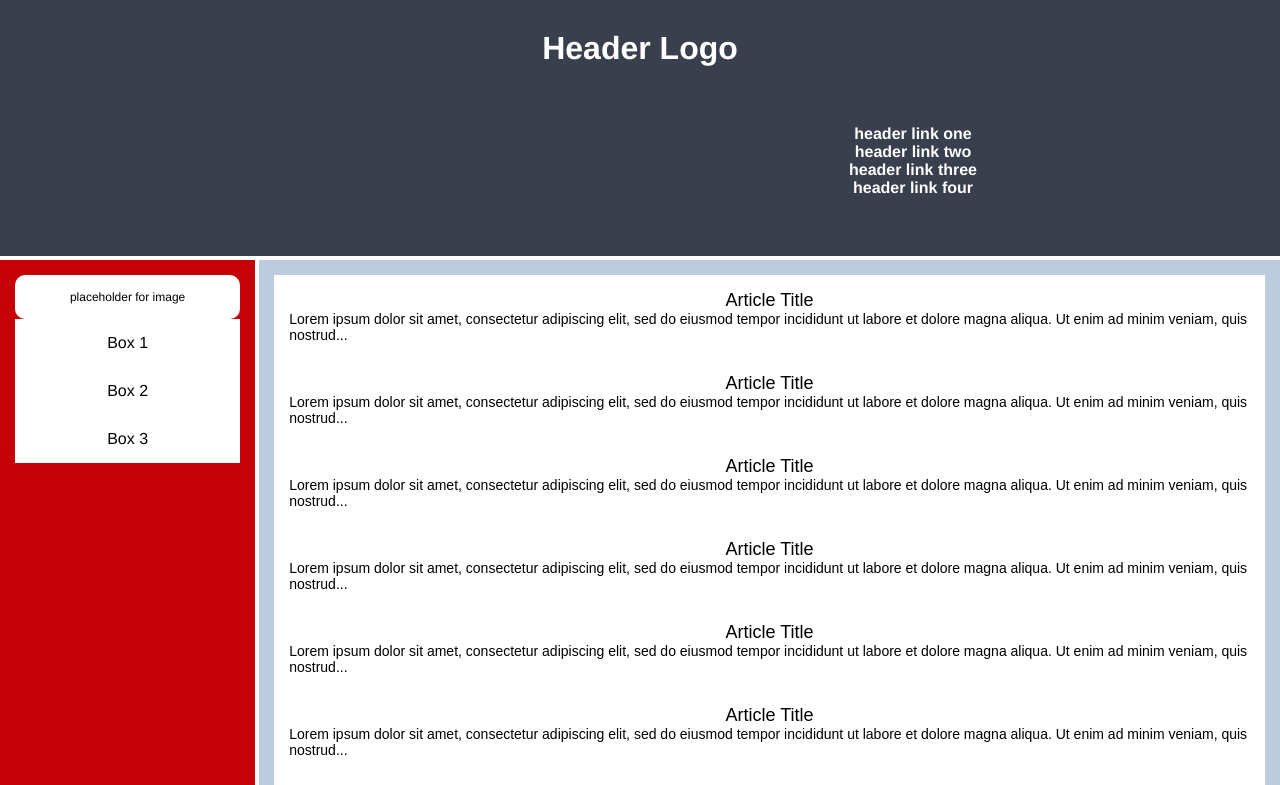
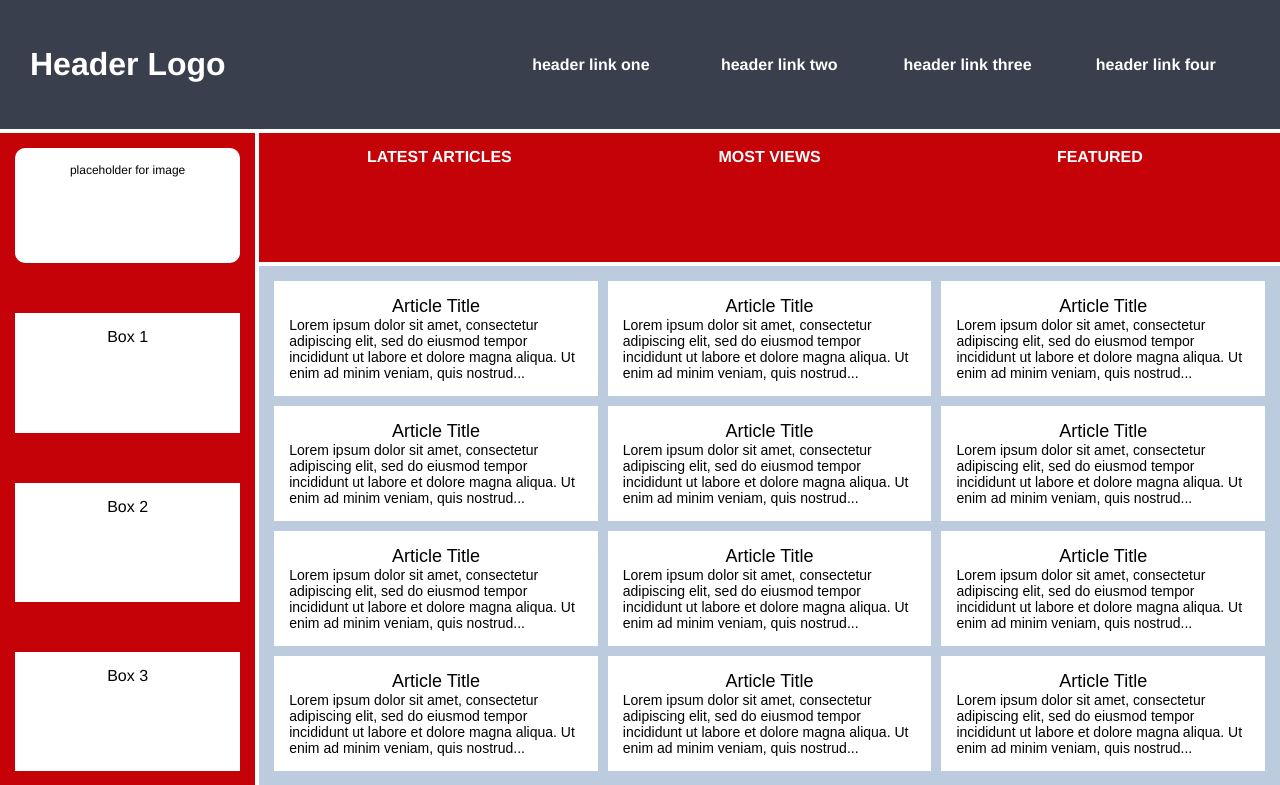
Before and after one commit to FeliciaMM/Odin-project, a plain HTML site: page advanced-grid/02-holy-grail-mockup/index.html in a window 1280 px wide. Shown: the top 785 px of the page. Drawn offline with Linux system fonts and the light colour scheme.

Commit message:
second exercise finished

```diff
--- a/advanced-grid/02-holy-grail-mockup/style.css
+++ b/advanced-grid/02-holy-grail-mockup/style.css
@@ -6,7 +6,7 @@
 .container {
   text-align: center;
   display: grid;
-  grid-template:  1fr 3fr 1fr/ 1fr 4fr;
+  grid-template:  1fr 1fr 3fr 1fr/ 1fr 4fr;
   gap: 4px;
 }
 
@@ -16,6 +16,7 @@
   font-family: Helvetica;
   font-weight: bold;
   color: white;
+  overflow: hidden;
 }
 
 .header {
@@ -23,24 +24,41 @@
   grid-column: 1 / span 2 ;
   grid-row: 1/ span 1;
   display: grid;
-  grid-template: 1fr 3fr;
+  grid-template: 1fr 4fr;
+  align-items: center;
 }
 
 .logo{
-  grid-column: 1 span 1;
+  grid-column: 1 ;
+  grid-row: 1;
+  text-align: left;
 }
 
-.menu ul,
+.menu{
+  grid-column: 2 ;
+  text-align: center;
+}
+
+.menu ul{
+  display: grid;
+  grid-template-columns: 1fr 1fr 1fr 1fr;
+}
+
 .menu li {
+  list-style: none;
   font-size: 16px;
-  grid-column: 2/ span 1;
-  display: grid;
+  color: white;
+  cursor: pointer;
+  grid-column: span 1;
 }
 
 .sidebar {
   background-color: #C50208;
   grid-column: 1 / span 1;
-  grid-row:2/span 2;
+  grid-row:2/span 3;
+  display: grid;
+  gap: 50px;
+  grid-template: 1fr 1fr 1fr 1fr;
 }
 
 .sidebar .photo {
@@ -65,15 +83,27 @@
   grid-row: 2/ span 1;
 }
 
-.nav ul li {
+.nav ul{
+  display: grid;
   font-size: 16px;
   text-transform: uppercase;
+  grid-template-columns: 1fr 1fr 1fr ;
+  align-items: center;
+}
+
+.nav >ul>li{
+  list-style: none;
 }
 
 .article {
   background-color: #bccbde;
   grid-column: 2/ span 1;
-  grid-row: 2/span 2;
+  grid-row: 3/span 2;
+  display: grid;
+  gap: 10px;
+  grid-template-columns: repeat(auto-fit,minmax(250px, 1fr))
+
+
 }
 
 .article p {
```
